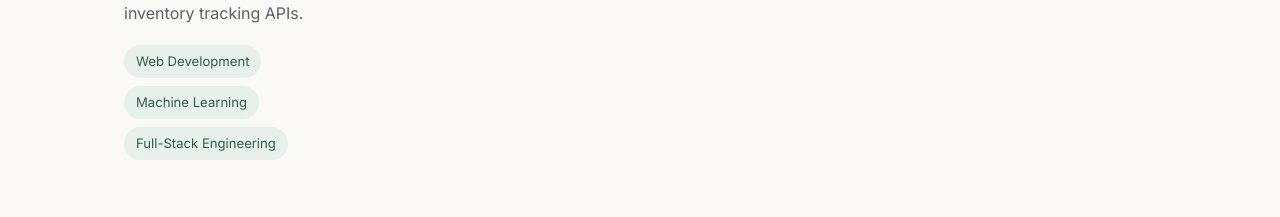
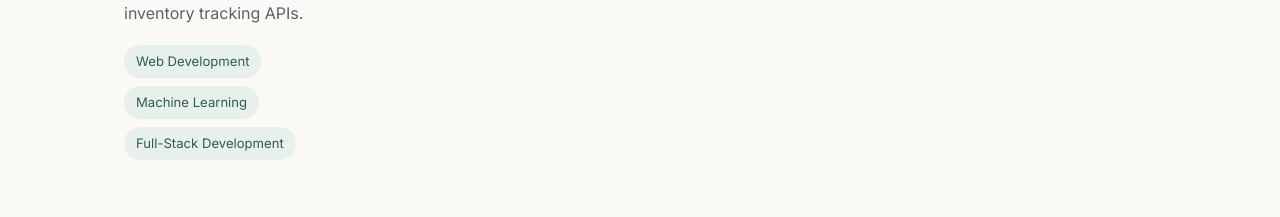
Before and after one commit to Omkark158/omkar-portfolio, a React (Vite) app: page / in a window 1280 px wide. Shown: the part 1180-1397 px from the top of the page. Built offline with nearby package versions, Linux system fonts and the light colour scheme.

Commit message:
update about section

```diff
--- a/src/components/About.jsx
+++ b/src/components/About.jsx
@@ -30,7 +30,7 @@ export default function About() {
               <div className="about-tags">
                 <span className="tag">Web Development</span>
                 <span className="tag">Machine Learning</span>
-                <span className="tag">Full-Stack Engineering</span>
+                <span className="tag">Full-Stack Development</span>
               </div>
             </div>
 
```
